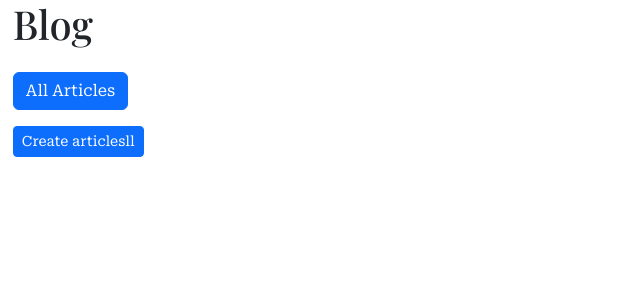
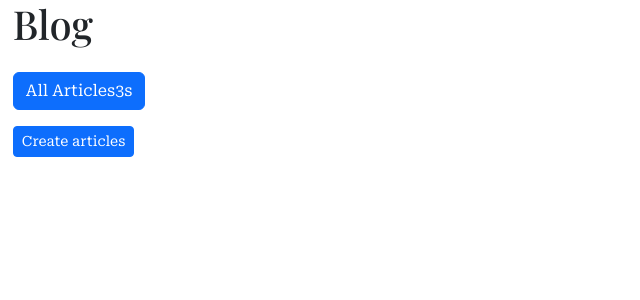
Before and after one commit to MohammadUmar5/CRUD-Operations, a Node server app: page /blog in a window 1280 px wide. Shown: the top 300 px of the page, without its empty margins (0-640 px from the left). Run offline with Node 20, Linux system fonts and the light colour scheme; some web fonts are replaced.

Commit message:
Auto-Commit: 26/12/2024, 17:20:33
Added: /home/umar/Web Develpment Projects/Backend/4.5 Blog/.git/config
Modified: /home/umar/Web Develpment Projects/Backend/4.5 Blog/views/blog.ejs

```diff
--- a/index.js
+++ b/index.js
@@ -35,7 +35,7 @@ app.get("/editArticle/:id",(req,res)=>{
 const articleToEdit=articles.find((a)=>a.id===articleid);
 if (!articleToEdit) {
   // Handle error (e.g., render an error page or redirect)
-  res.status(404).send("Article not found");
+  res.status(404).send("Article not bsound");
   return;
 }
 else{
--- a/views/blog.ejs
+++ b/views/blog.ejs
@@ -16,8 +16,8 @@
 <body>
     <div class="contain">
         <h1 class="mb-4 heading">Blog</h1>
-        <a href="/blog" class="btn btn-primary mb-3">All Articles</a>
-        <div><a href="/createArticle" class="btn btn-primary btn-sm">Create articlesll</a></div>
+        <a href="/blog" class="btn btn-primary mb-3">All Articles3s</a>
+        <div><a href="/createArticle" class="btn btn-primary btn-sm">Create articles</a></div>
 
         <% articles.forEach(element => { %>
             <div class="card mt-4">
```
